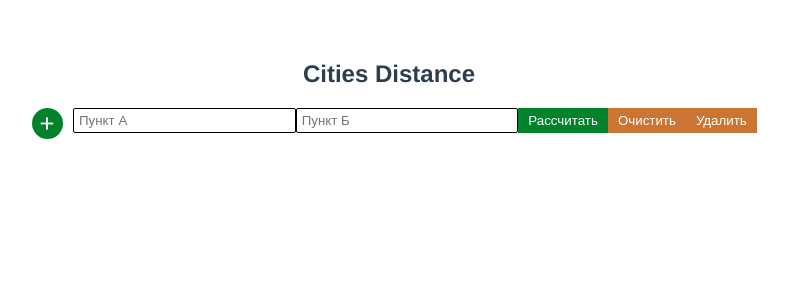
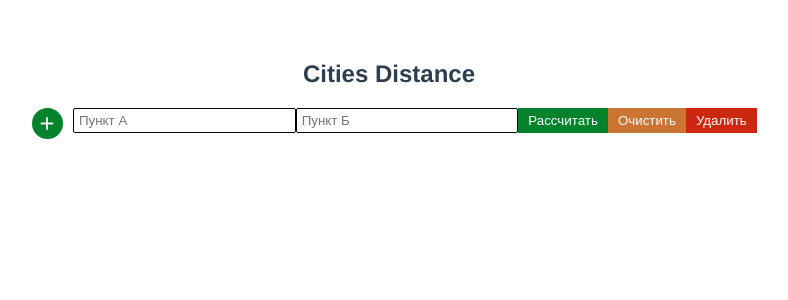
Before and after one commit to lavisvita/cities, a Vue app: page / in a window 1280 px wide. Shown: the top 300 px of the page, without its empty margins (251-1039 px from the left). Built offline with nearby package versions, Linux system fonts and the light colour scheme.

Commit message:
TODO marks. Minor improvements

```diff
--- a/src/components/Cities.vue
+++ b/src/components/Cities.vue
@@ -49,6 +49,9 @@ export default {
           let pos = await this.$methods.getDist(item);
           result.push(pos)
         }
+        /**
+         * TODO window
+         * */
         let dis = await window.ymaps.route(result, {mapStateAutoApply: false});
         if(dis) {
           this.fieldsGroup[ind].buttonBlock = false;
@@ -102,6 +105,7 @@ export default {
     grid-area: main-components
   .input-group
       grid-area: input-group
+      margin-bottom: 30px
 
   .btn--add-Fields
     border: none
--- a/src/components/InputGroup.vue
+++ b/src/components/InputGroup.vue
@@ -11,7 +11,7 @@
                   class="btn-clear"
                   :disabled='item.buttonBlock'>Очистить</button>
           <button @click="onDelete(index)"
-                  class="btn-clear"
+                  class="btn-delete"
                   :disabled='item.buttonBlock'>Удалить</button>
         </div>
       </div>
@@ -46,9 +46,7 @@
     data() {
       return {
         cityOne: '',
-        cityTwo: '',
-        buttonBlock: false,
-        info: []
+        cityTwo: ''
       }
     },
     methods: {
@@ -78,7 +76,7 @@
       margin-bottom: 10px
       list-style: none
 
-  .btn-go, .btn-clear
+  .btn-go, .btn-clear, .btn-delete
     border: none
     background: #02832b
     color: #fff
@@ -95,6 +93,10 @@
     background: #cb7535
     &:hover
       background: #e88a3e
+  .btn-delete
+    background: #cb280f
+    &:hover
+      background: #ff4707
   button
     outline: none
   button[disabled]
@@ -116,7 +118,7 @@
 
   .btn-group
     grid-area: btn-group
-  /*@media all and (min-width: 768px) and (max-width: 1200px)*/
+
   @media all and (max-width: 767px)
     input
       margin: 5px 0
```
Also changed, not shown: src/plugins/yaMaps.js (+9 -4 lines).
